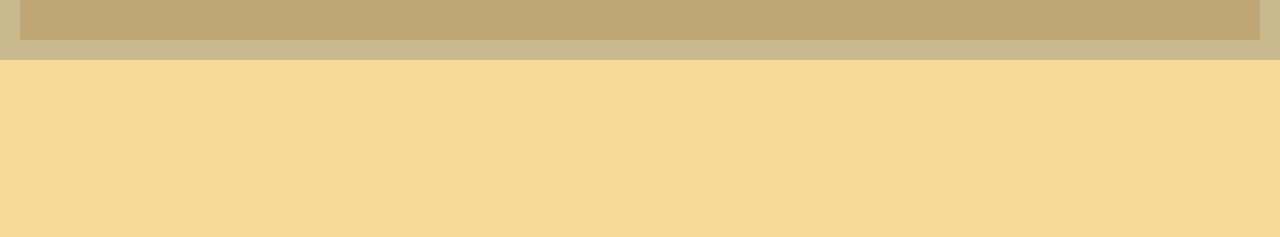
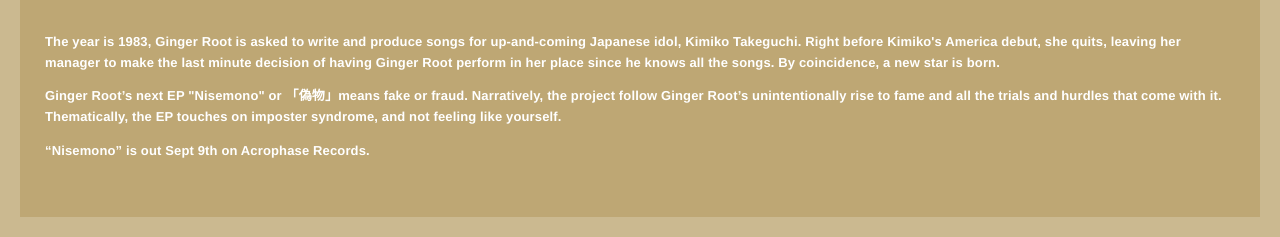
Before and after one commit to namhyk/gingerroot_copy, a plain HTML site: page index.html in a window 1280 px wide. Shown: the part 1685-1922 px from the top of the page. Before the commit the page ends 1745 px from the top, so only its background shows below. Drawn offline with Linux system fonts and the light colour scheme; a web font is replaced by a local one.

Commit message:
Add video description
Add and format text

```diff
--- a/index.html
+++ b/index.html
@@ -60,6 +60,25 @@
             </iframe>
           </div>
         </div>
+        <div class="video-description">
+          <p>
+            The year is 1983, Ginger Root is asked to write and produce songs for up-and-coming Japanese idol,
+            Kimiko Takeguchi. Right before Kimiko's America debut, she quits,
+            leaving her manager to make the last minute decision of having
+            Ginger Root perform in her place since he knows all the songs.
+            By coincidence, a new star is born.
+          </p>
+          <p>
+            Ginger Root’s next EP "Nisemono" or 「偽物」means fake or fraud.
+            Narratively, the project follow Ginger Root’s unintentionally
+            rise to fame and all the trials and hurdles that come with it.
+            Thematically, the EP touches on imposter syndrome, and not
+            feeling like yourself.
+          </p>
+          <p>
+            “Nisemono” is out Sept 9th on Acrophase Records.
+          </p>
+        </div>
       </section>
     </div>
   </main>
--- a/style.css
+++ b/style.css
@@ -80,3 +80,15 @@ nav > ul > li > a {
   width: 100%;
   height: 100%;
 }
+
+.video-description {
+  padding: 17px 0;
+  font-weight: 700;
+  font-size: 0.8125rem;
+  letter-spacing: 0.14px;
+  line-height: 1.6em;
+}
+
+.video-description > p {
+  padding-bottom: 0.8125rem;
+}
```
